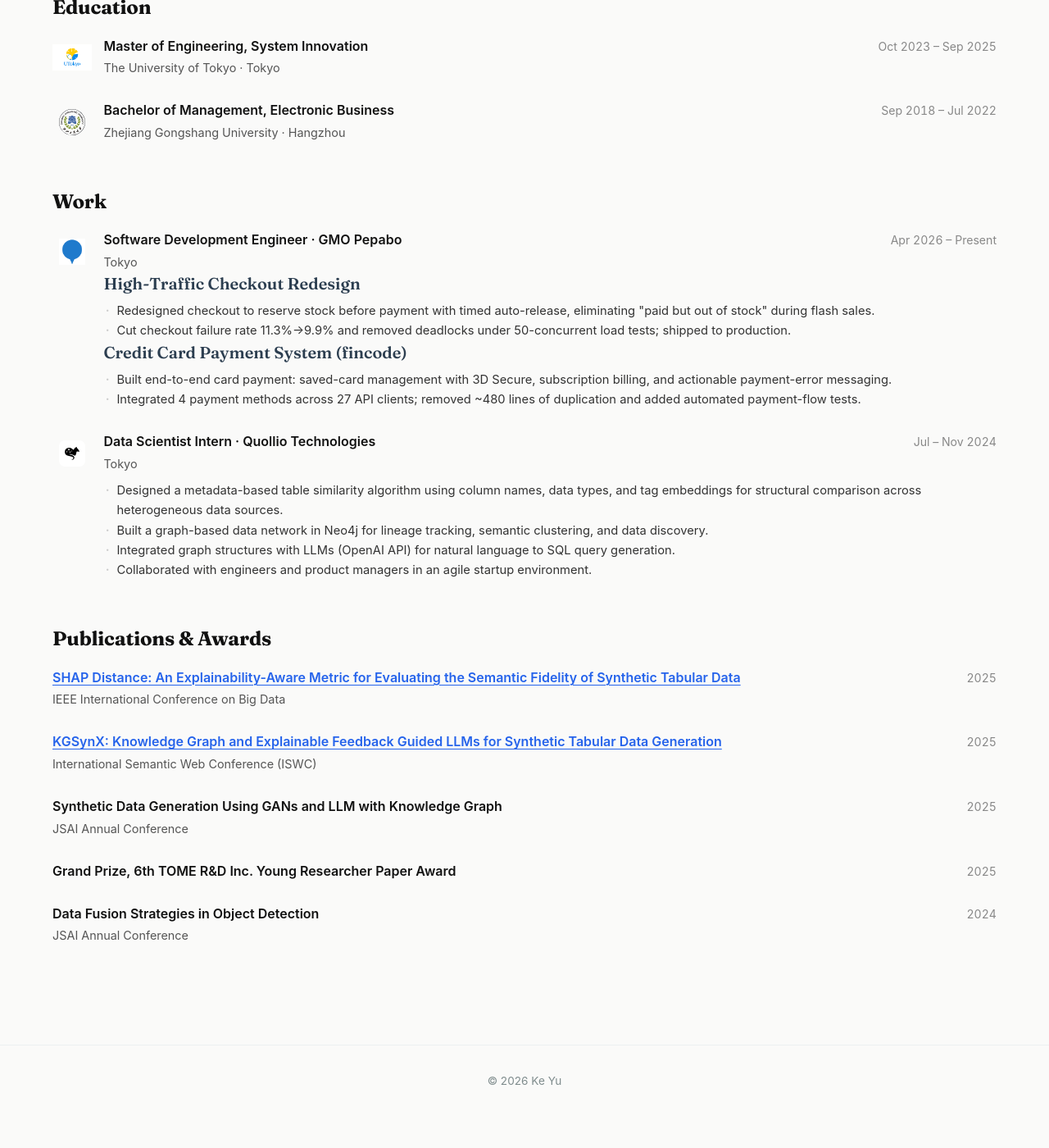
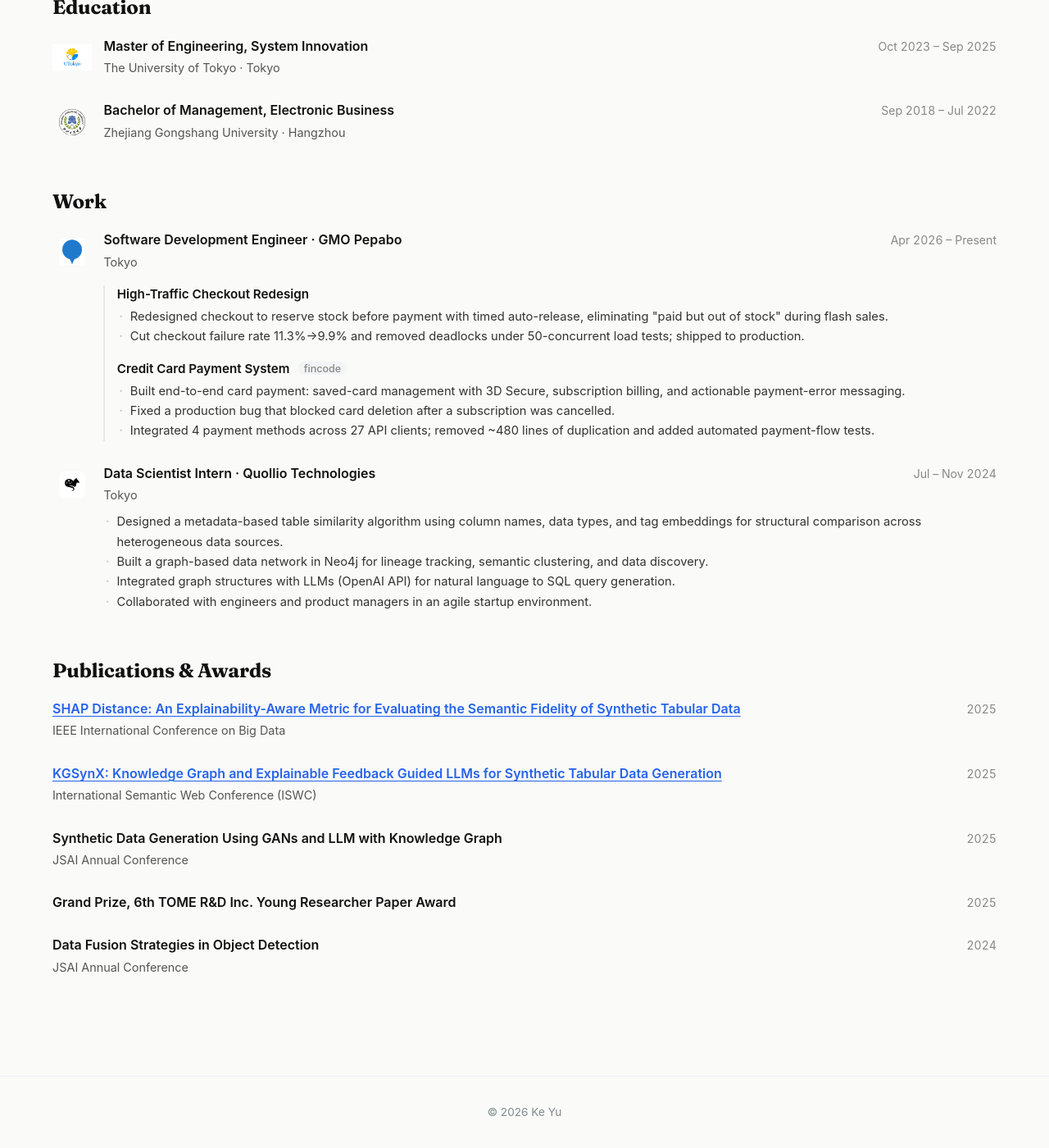
Before and after one commit to keith991001/keith991001.github.io, a Jekyll site: the page built from experiences.md, in a window 1280 px wide and 1400 px high, scrolled down 154 px. Shown: the whole window at 82% size. Built offline with Jekyll 4.4.1, drawn with Linux system fonts in a browser that asks for light colours; before the commit the page ends 1516 px from its top, so only the background shows below that.

Commit message:
Style Pepabo project blocks on experiences page
Add .entry-projects / .entry-project-title styles so sub-projects
under a work entry read as a nested group instead of display-font h3s.
Also restore the missing fincode bullet.

```diff
--- a/assets/css/site.css
+++ b/assets/css/site.css
@@ -1345,6 +1345,37 @@
   font-weight: 700;
 }
 
+/* 一段工作下的子项目：细左线把项目组和条目本体区分开 */
+.entry-projects {
+  margin-top: 1rem;
+  padding-left: 0.9rem;
+  border-left: 2px solid var(--gray-200);
+  display: flex;
+  flex-direction: column;
+  gap: 1rem;
+}
+.entry-project-title {
+  font-family: inherit;   /* 不用 Fraunces，和条目正文同字体 */
+  font-size: 0.95rem;
+  font-weight: 600;
+  line-height: 1.4;
+  color: var(--ink);
+  margin: 0;
+}
+.entry-project-note {
+  margin-left: 0.4rem;
+  font-size: 0.78rem;
+  font-weight: 500;
+  color: var(--gray-500);
+  background: var(--gray-100);
+  padding: 0.05rem 0.45rem;
+  border-radius: var(--radius-pill);
+  vertical-align: 0.1em;
+}
+.entry-project .entry-points {
+  margin-top: 0.3rem;
+}
+
 /* ====== Footer ====== */
 footer {
   text-align: center;
--- a/experiences.md
+++ b/experiences.md
@@ -43,16 +43,25 @@
       <span class="entry-date">Apr 2026 – Present</span>
     </div>
     <div class="entry-meta">Tokyo</div>
-    <h3>High-Traffic Checkout Redesign</h3>
-      <ul class="entry-points">
-        <li>Redesigned checkout to reserve stock before payment with timed auto-release, eliminating "paid but out of stock" during flash sales.</li>
-        <li>Cut checkout failure rate 11.3%→9.9% and removed deadlocks under 50-concurrent load tests; shipped to production.</li>
-      </ul>
-    <h3>Credit Card Payment System (fincode)</h3>
-      <ul class="entry-points">
-        <li>Built end-to-end card payment: saved-card management with 3D Secure, subscription billing, and actionable payment-error messaging.</li>
-        <li>Integrated 4 payment methods across 27 API clients; removed ~480 lines of duplication and added automated payment-flow tests.</li>
-      </ul>
+
+    <div class="entry-projects">
+      <div class="entry-project">
+        <h3 class="entry-project-title">High-Traffic Checkout Redesign</h3>
+        <ul class="entry-points">
+          <li>Redesigned checkout to reserve stock before payment with timed auto-release, eliminating "paid but out of stock" during flash sales.</li>
+          <li>Cut checkout failure rate 11.3%→9.9% and removed deadlocks under 50-concurrent load tests; shipped to production.</li>
+        </ul>
+      </div>
+
+      <div class="entry-project">
+        <h3 class="entry-project-title">Credit Card Payment System <span class="entry-project-note">fincode</span></h3>
+        <ul class="entry-points">
+          <li>Built end-to-end card payment: saved-card management with 3D Secure, subscription billing, and actionable payment-error messaging.</li>
+          <li>Fixed a production bug that blocked card deletion after a subscription was cancelled.</li>
+          <li>Integrated 4 payment methods across 27 API clients; removed ~480 lines of duplication and added automated payment-flow tests.</li>
+        </ul>
+      </div>
+    </div>
   </div>
 </div>
 
```
